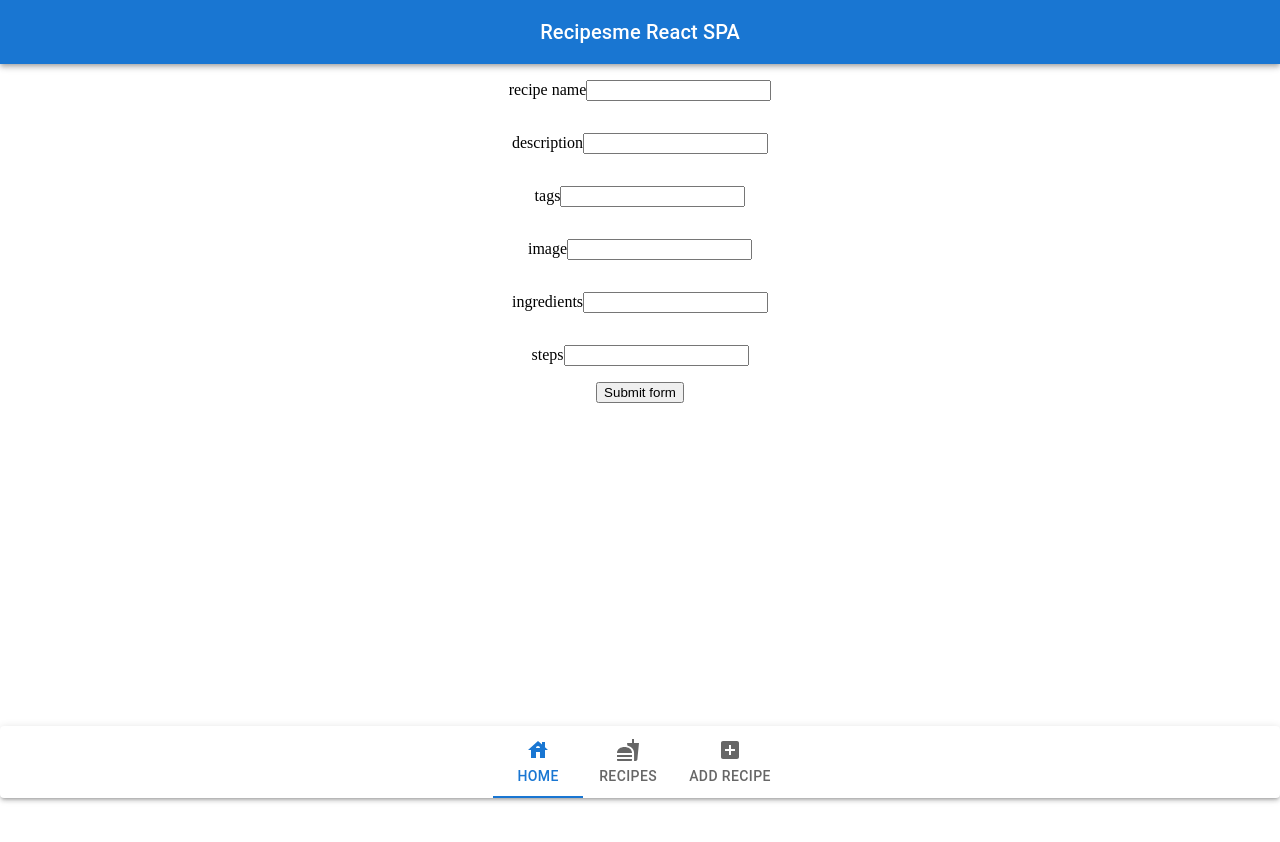
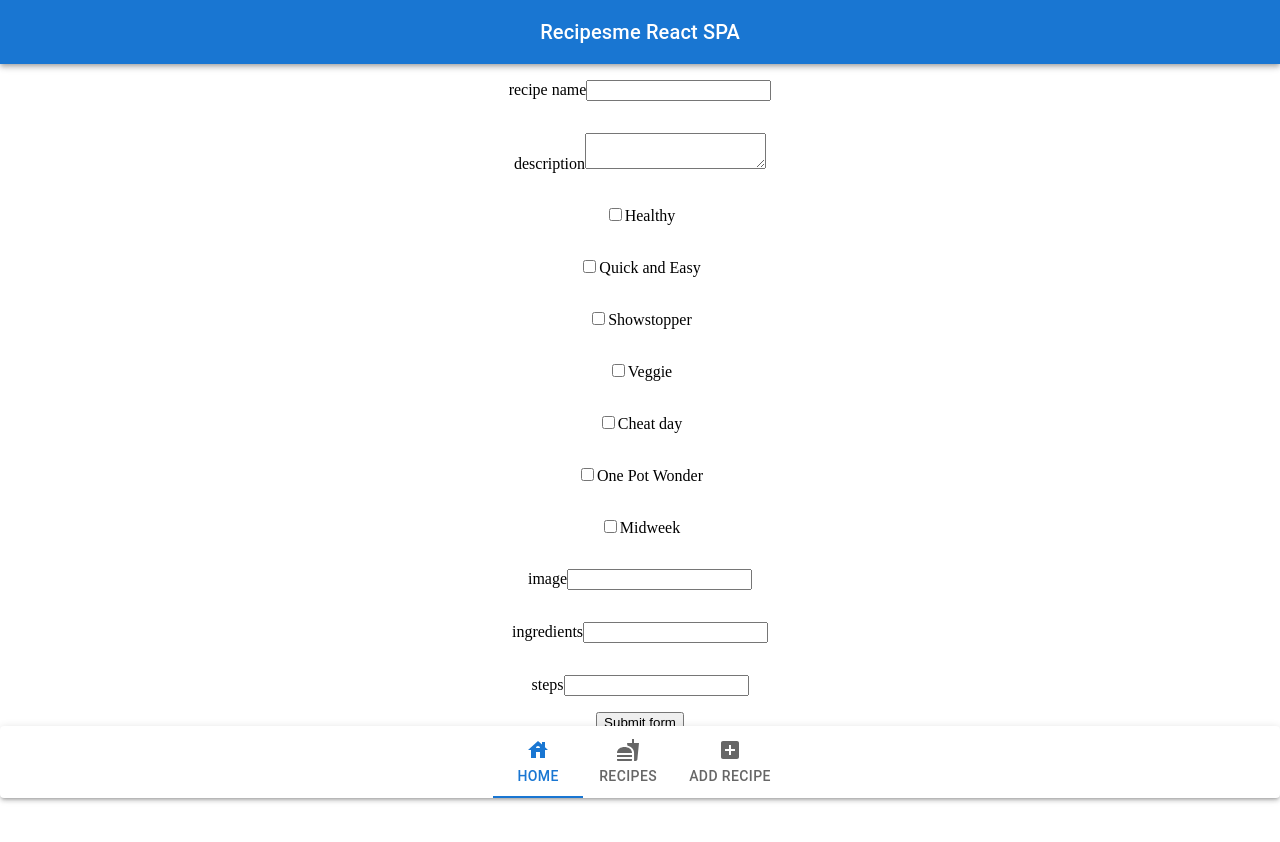
Before and after one commit to hphilpotts/recipesme-react-spa, a React (Create React App) app: page /add in a window 1280 px wide. Shown: the top 842 px of the page. Before the commit the page ends 800 px from the top, so only its background shows below. Built offline with nearby package versions, Linux system fonts and the light colour scheme.

Commit message:
Checkboxes added for tags in AddRecipe, description changed to textarea input.

```diff
--- a/src/add_recipe/AddRecipe.js
+++ b/src/add_recipe/AddRecipe.js
@@ -7,7 +7,7 @@ export default function Add() {
   const [formInput, setFormInput] = useState({
     title: '',
     description: '',
-    tags: '',
+    tags: [],
     image: '',
     ingredients: '',
     steps:''
@@ -15,7 +15,14 @@ export default function Add() {
 
   const formChangeHandler = target => {
     const newFormInput = formInput
-    newFormInput[target.name] = target.value
+
+    // ? would this be better as separate functions for checkbox and text ?
+    if (target.type === 'checkbox') {
+      target.checked ? newFormInput.tags.push(target.value) : newFormInput.tags = newFormInput.tags.filter(item => (item !== target.value))
+    } else  {
+      newFormInput[target.name] = target.value
+    }
+
     setFormInput(newFormInput)
   }
 
@@ -47,11 +54,13 @@ export default function Add() {
     for (const field in form) {
       if (!form[field]) {
         console.warn(`The ${field} field is empty! Please try again!`)
-        isValid = false
+        // isValid = false
       }
     }
     return isValid
   }
+
+  const tags = [ 'Healthy', 'Quick and Easy', 'Showstopper', 'Veggie', 'Cheat day', 'One Pot Wonder', 'Midweek' ]
 
   return (
     <form style={{ display:"flex", flexDirection:"column", alignItems:"center"}}>
@@ -61,12 +70,21 @@ export default function Add() {
       </label>
       <label>
         description
-        <input name={'description'} onChange={e => formChangeHandler(e.target)}/>
+        <textarea name={'description'} onChange={e => formChangeHandler(e.target)}/>
       </label>
-      <label>
-        tags
-        <input name={'tags'} onChange={e => formChangeHandler(e.target)}/>
-      </label>
+      {tags.map((tag, index) => {
+          return(
+            <label key={index}>
+              <input
+                type="checkbox"
+                name={tag}
+                value={tags[index]}
+                onChange={e => formChangeHandler(e.target)}
+              />{tag}
+              <br></br>
+            </label>)
+          })
+        }
       <label>
         image
         <input name={'image'} onChange={e => formChangeHandler(e.target)}/>
```
Also changed, not shown: 1 other file (tests, documents, lock files or other folders).
